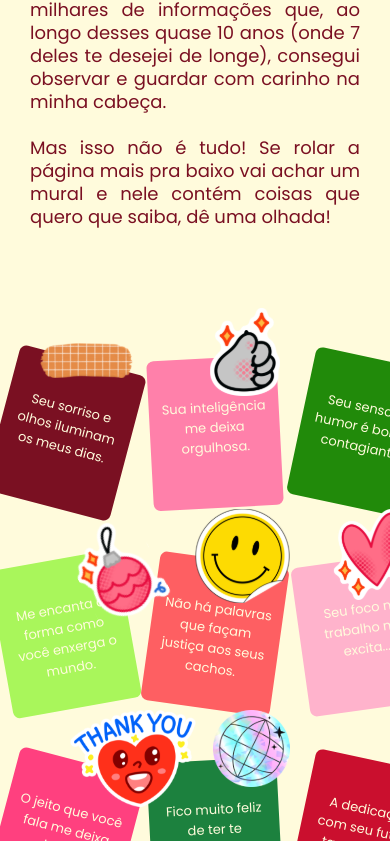
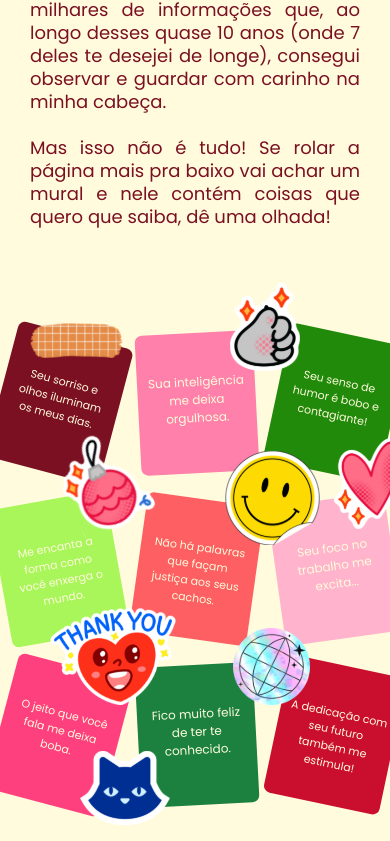
Before and after one commit to carolsoul/segredo, a React (Vite) app: page /infografico in a window 390 px wide. Shown: the part 1159-2000 px from the top of the page. Built offline with nearby package versions, Linux system fonts and the light colour scheme; a web font is replaced by a local one.

Commit message:
style: mudança no layout responsivo

```diff
--- a/src/pages/Infografico.jsx
+++ b/src/pages/Infografico.jsx
@@ -188,7 +188,7 @@ function Infografico() {
 
       <div className={styles.text1}>
         <p>
-          E aí, {nome && `${nome}`}, acertei alguma coisa? Pensei que acharia interessante um infográfico desse com informações que sei sobre você, espero que tenha gostado! <br></br><br></br> Quero que saiba que no meu cérebro há uma parte designada apenas para a sua pessoa e isto compõe apenas algumas das milhares de informações que, ao longo desses quase 10 anos (onde 7 deles te desejei de longe), consegui observar e guardar com carinho na minha cabeça. <br></br><br></br> Mas isso não é tudo! Se rolar a página mais pra baixo vai achar um mural e nele contém coisas que quero que saiba, dê uma olhada!
+          E aí, <b>{nome && `${nome}`}</b>, acertei alguma coisa? Pensei que acharia interessante um infográfico desse com informações que sei sobre você, espero que tenha gostado! <br></br><br></br> Quero que saiba que no meu cérebro há uma parte designada apenas para a sua pessoa e isto compõe apenas algumas das milhares de informações que, ao longo desses quase 10 anos (onde 7 deles te desejei de longe), consegui observar e guardar com carinho na minha cabeça. <br></br><br></br> Mas isso não é tudo! Se rolar a página mais pra baixo vai achar um mural e nele contém coisas que quero que saiba, dê uma olhada!
           </p>
       </div>
       </section>
--- a/src/styles/Infografico.module.css
+++ b/src/styles/Infografico.module.css
@@ -115,11 +115,12 @@ section{
     text-align: end;
     position: relative;
     top: -30px;
+    padding-left: 10px;
 }
 
 .tattoos {
     width: 60px;
-    margin-left: 30px;
+    margin-left: 15px;
     margin-top: 10px;
 }
 
@@ -155,7 +156,8 @@ section{
 .isabela{
     position: absolute;
     top: 240px;
-    left: 130px;
+    left: 115px;
+    width: 35%;
 }
 
 /* === TEXTO, ÍCONES, LISTAS === */
@@ -229,8 +231,8 @@ ul {
 }
 
 .red1, .pink1, .green1, .green2, .red2, .pink2, .pink3, .green3, .red3 {
-    width: 130px;
-    height: 150px;
+    width: 118px;
+    height: 140px;
     border-radius: 7px;
 }
 
@@ -252,11 +254,18 @@ ul {
 
 .red3 { background-color: var(--bright-red); transform: rotate(12deg); }
 
-.red1 p, .red2 p, .red3 p, .pink1 p, .pink2 p, .pink3 p, .green1 p, .green2 p, .green3 p{
+.red1 p, .red2 p, .red3 p, .pink1 p, .pink3 p, .green1 p, .green2 p{
     color: var(--off-white);
-    margin: 50px 10px;
+    margin: 25px 10px;
     padding-top: 40px;
-    font-size: 13px;
+    font-size: 11px;
+}
+
+.green3 p, .pink1 p, .pink2 p{
+    color: var(--off-white);
+    margin: 25px 10px;
+    padding-top: 40px;
+    font-size: 12px;
 }
 
 /* === STICKERS === */
@@ -267,32 +276,38 @@ ul {
 }
 
 .sticker1{
-    left: 40px;
-    top: 75px;
+    left: 30px;
+    top: 55px;
 }
 
 .sticker2{
-    right: 110px;
+    right: 90px;
+    top: 15px;
 }
 
 .sticker3{
-    left: 60px;
+    left: 45px;
+    bottom: 330px;
 }
 
 .sticker4{
-    right: 100px;
+    right: 70px;
+    bottom: 330px;
 }
 
 .sticker5{
     right: 0px;
+    top: 170px;
 }
 
 .sticker6{
-    left: 70px;
+    left: 50px;
+    bottom: 170px;
 }
 
 .sticker7{
-    right: 100px;
+    right: 80px;
+    bottom: 170px;
 }
 
 .sticker8{
```
